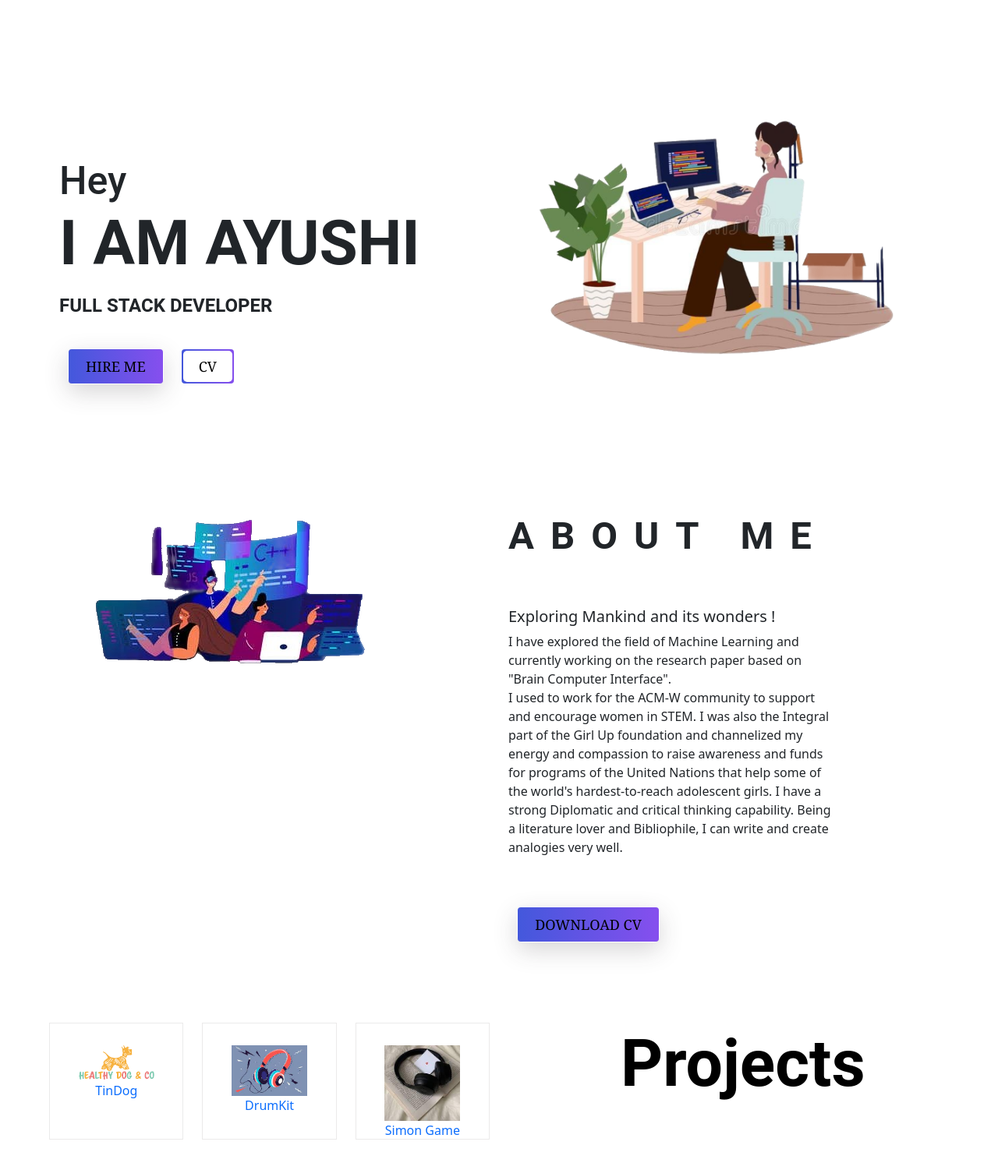
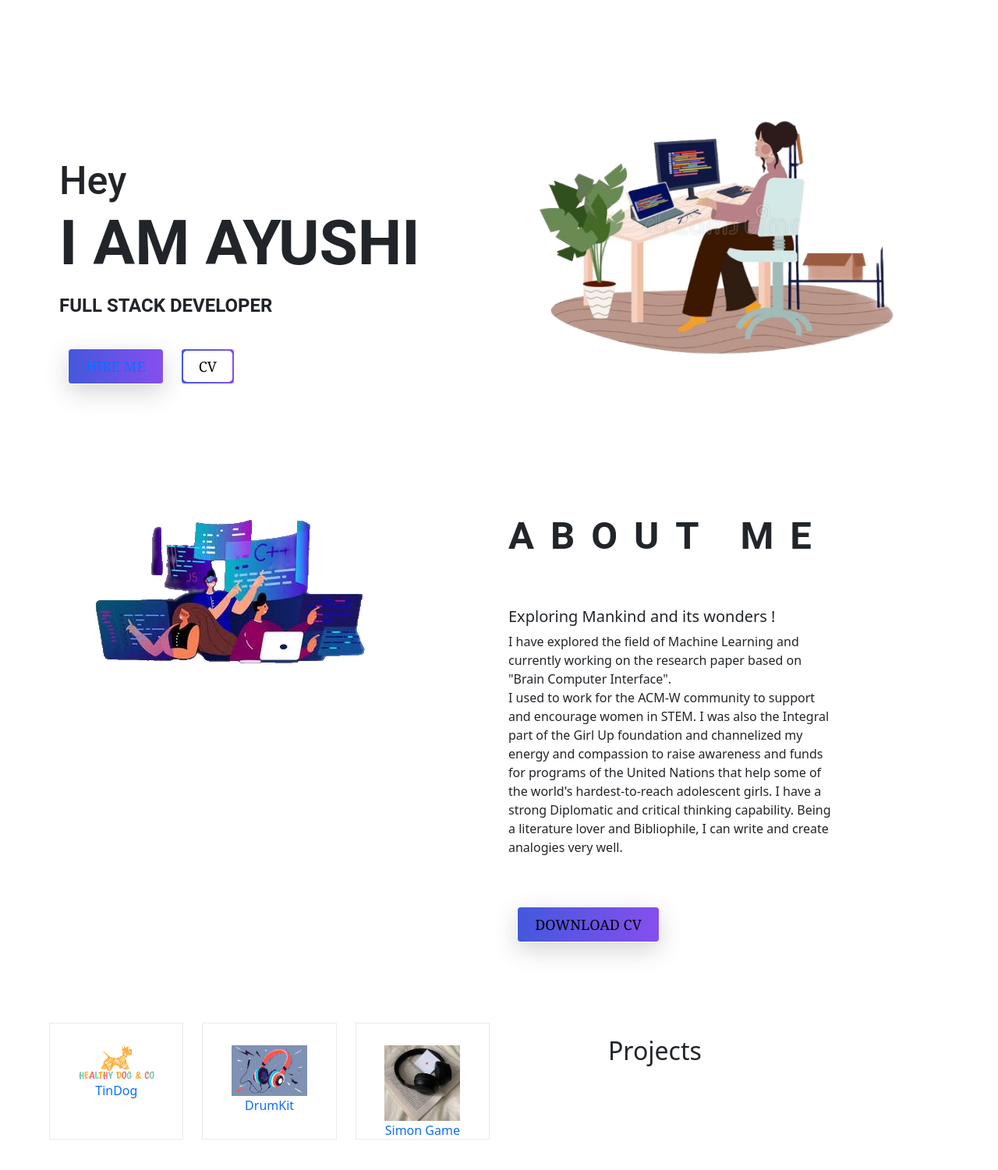
Before and after one commit to ayushi-rai/Ayushi_Portfolio, a plain HTML site: page index.html in a window 1280 px wide. Shown: the part 159-1660 px from the top of the page at 78% size. Drawn offline with Linux system fonts and the light colour scheme.

Commit message:
Update index.html

```diff
--- a/index.html
+++ b/index.html
@@ -65,7 +65,7 @@
                         <h4 class="title-text text-uppercase">Full Stack Developer</h4>
                         <div class="site-buttons">
                             <div class="d-flex flex-row flex-wrap">
-                                <button type="button" class="btn button primary-button mr-4 text-uppercase"><a style="text-decoration: none; color:black" href="mailto:ayushirai102@gmail.com">Hire Me</a>
+                                <button type="button" class="btn button primary-button mr-4 text-uppercase"><a style="text-decoration: none; color:black,margin-inline:20px" href="mailto:ayushirai102@gmail.com">Hire Me</a>
                                 </button>
                                 <button type="button" style="color:black" class="btn button secondary-button text-uppercase"><a style="text-decoration: none; color: black;"
                                     href="https://drive.google.com/file/d/1zsN0Pz8tsxBQWptkj0QC2IowA0L80oRq/view">CV</a></button>
@@ -142,7 +142,7 @@
             <div class="col-xl-6 col-lg-12 col-md-12">
                 <div class="experience-area">
                     <div class="d-flex flex-row years-area">
-                        <h2 class="p-3 years">Projects</h2>
+                        <h2>Projects</h2>
                     </div>
                 </div>
             </div>
```
